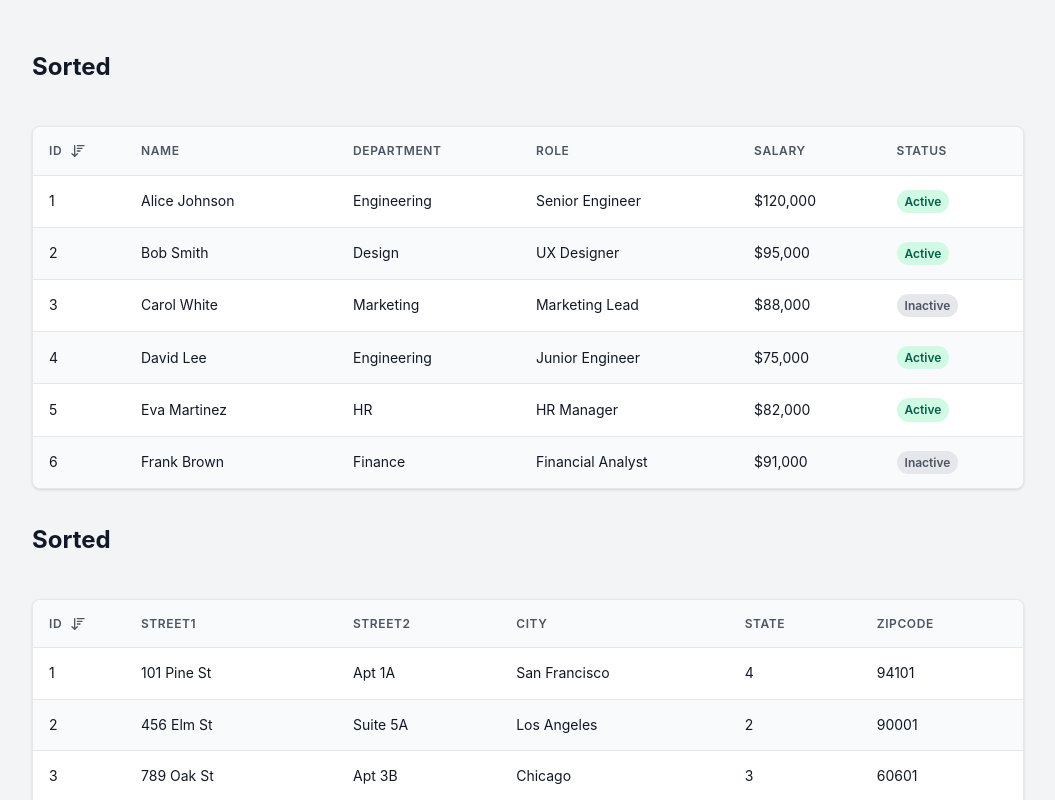
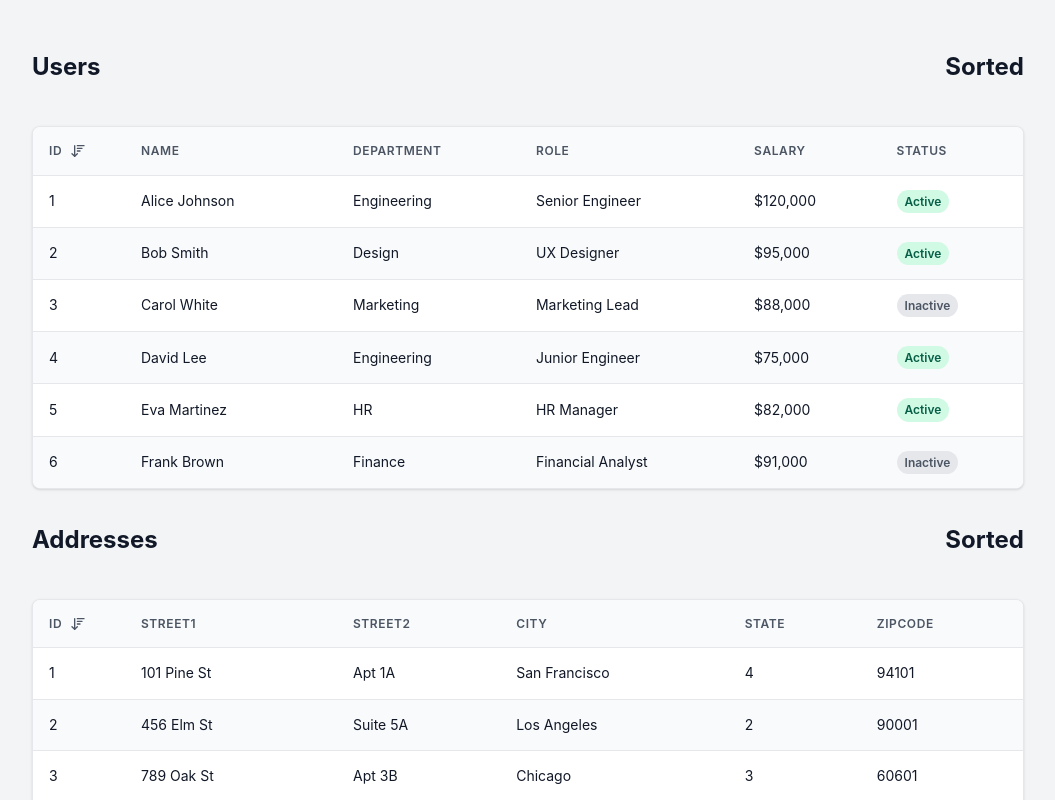
Before and after one commit to 7A7z/datatable_sorting_quick_example, a React (Vite) app: page / in a window 1280 px wide. Shown: the top 800 px of the page, without its empty margins (112-1167 px from the left). Built offline with nearby package versions, Linux system fonts and the light colour scheme.

Commit message:
Text edit

```diff
--- a/src/App.tsx
+++ b/src/App.tsx
@@ -191,6 +191,17 @@ function App() {
             margin: "0 0 0.5rem 0",
           }}
         >
+          Users
+        </h2>
+        <h2
+          style={{
+            fontSize: "1.5rem",
+            fontWeight: 700,
+            color: "#111827",
+            margin: "0 0 0.5rem 0",
+            marginLeft: "auto",
+          }}
+        >
           Sorted
         </h2>
       </div>
@@ -214,6 +225,17 @@ function App() {
             margin: "0 0 0.5rem 0",
           }}
         >
+          Addresses
+        </h2>
+        <h2
+          style={{
+            fontSize: "1.5rem",
+            fontWeight: 700,
+            color: "#111827",
+            margin: "0 0 0.5rem 0",
+            marginLeft: "auto",
+          }}
+        >
           Sorted
         </h2>
       </div>
```
Also changed, not shown: src/components/DataTable.tsx (+5 -3 lines).
